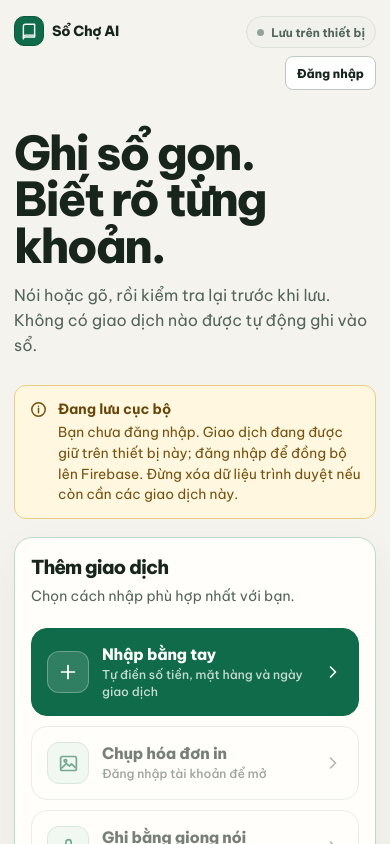
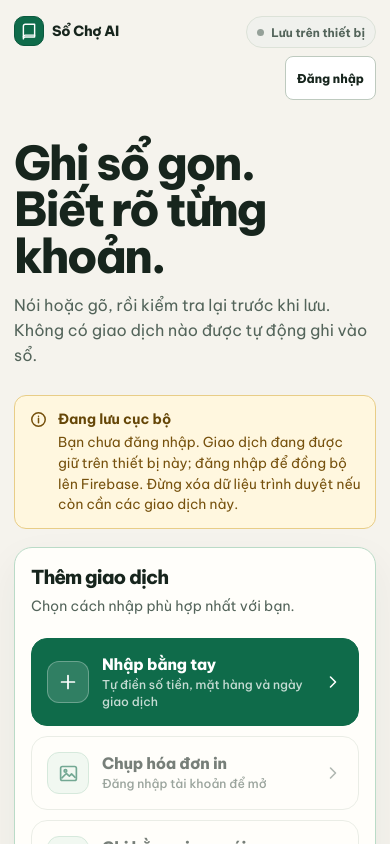
Before and after one commit to harivodich/so-cho-ai, a Next.js app: page / in a window 390 px wide. Shown: the top 844 px of the page. Built offline with nearby package versions, Linux system fonts and the light colour scheme; no server answers.

Commit message:
fix: meet mobile account touch target

```diff
--- a/src/app/globals.css
+++ b/src/app/globals.css
@@ -1326,7 +1326,7 @@ footer p {
 }
 
 .account-trigger {
-  min-height: 34px;
+  min-height: 44px;
   padding: 7px 11px;
   font-size: 0.76rem;
 }
```
Also changed, not shown: 2 other files (tests, documents, lock files or other folders).
